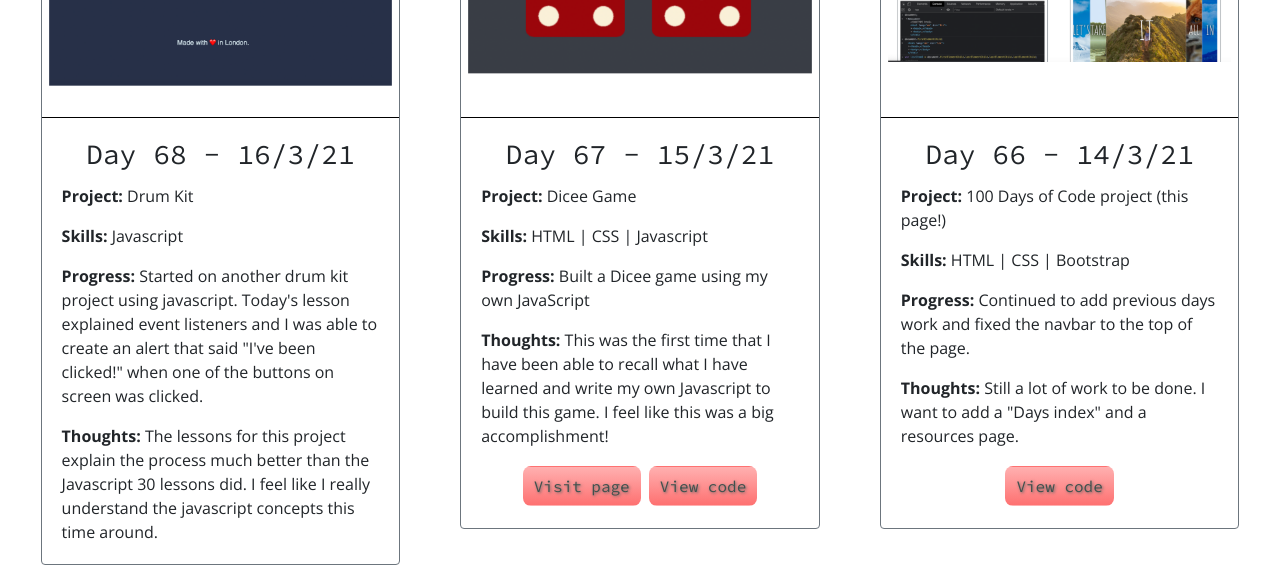
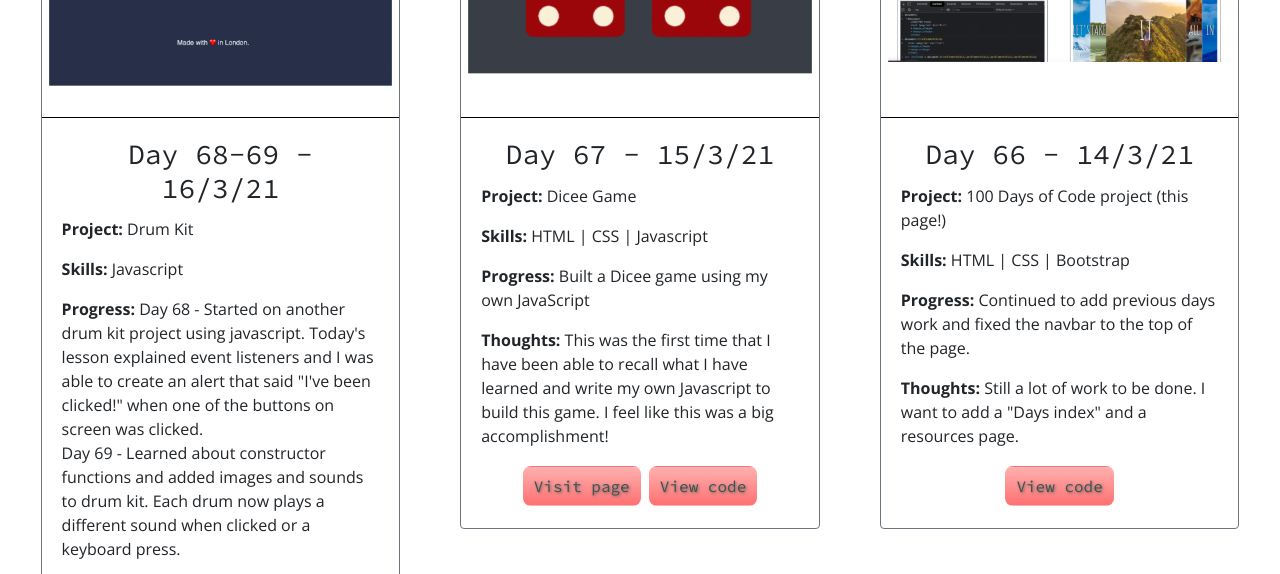
Before and after one commit to kirstengord/100-days-of-code, a plain HTML site: page index.html in a window 1280 px wide. Shown: the part 1720-2294 px from the top of the page. Drawn offline with nearby package versions, Linux system fonts and the light colour scheme.

Commit message:
Day 69 update

```diff
--- a/index.html
+++ b/index.html
@@ -132,10 +132,10 @@
             <div class="card border-secondary">
               <img class="day-image img-black card-img-top" src="images/drum-kit-2.png" alt="Drum-kit">
               <div class="card-body">
-                <h3 class="card-title">Day 68 - 16/3/21</h3>
+                <h3 class="card-title">Day 68-69 - 16/3/21</h3>
                 <p class="card-text"><b>Project:</b> Drum Kit</p>
                 <p class="card-text"><b>Skills:</b> Javascript</p>
-                <p class="card-text"><b>Progress:</b> Started on another drum kit project using javascript. Today's lesson explained event listeners and I was able to create an alert that said "I've been clicked!" when one of the buttons on screen was clicked.</p>
+                <p class="card-text"><b>Progress:</b> Day 68 - Started on another drum kit project using javascript. Today's lesson explained event listeners and I was able to create an alert that said "I've been clicked!" when one of the buttons on screen was clicked.<br>Day 69 - Learned about constructor functions and added images and sounds to drum kit. Each drum now plays a different sound when clicked or a keyboard press.</p>
                 <p class="card-text"><b>Thoughts:</b> The lessons for this project explain the process much better than the Javascript 30 lessons did. I feel like I really understand the javascript concepts this time around.</p>
                 <!-- <a href="https://kirstengord.github.io/dicee-game/" target="_blank" class="card-text btn view-button">Visit page</a>
                 <a href="https://github.com/kirstengord/dicee-game" target="_blank" class="card-text btn view-button">View code</a> -->
```
